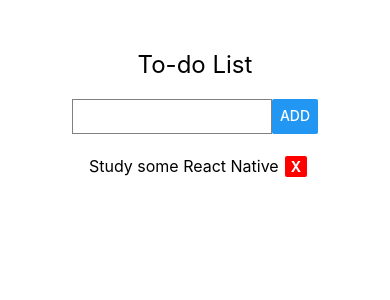
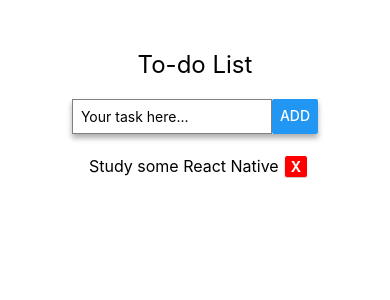
Before and after one commit to ericmadureira/react-native-example, a React Native app: screen / in a window 390 px wide. Shown: the top 300 px of the page. Built offline with nearby package versions, Linux system fonts and the light colour scheme.

Commit message:
feat: style and usability improvements
Adds shadows to buttons and a placeholder for the text input.

```diff
--- a/components/TodoItem.js
+++ b/components/TodoItem.js
@@ -20,6 +20,17 @@ const TodoItem = ({ removeTodo, todo }) => {
 
 export default TodoItem;
 
+const buttonShadow = {
+  elevation: 4,
+  shadowColor: "#000",
+  shadowOffset: {
+    width: 0,
+    height: 2,
+  },
+  shadowOpacity: 0.23,
+  shadowRadius: 2.62,
+};
+
 const styles = StyleSheet.create({
   container: {
     alignItems: 'center',
@@ -33,6 +44,7 @@ const styles = StyleSheet.create({
     borderRadius: 2,
     paddingHorizontal: 6,
     paddingVertical: 2,
+    ...buttonShadow,
   },
   removeButtonText: {
     color: '#fff',
--- a/components/TodoList.js
+++ b/components/TodoList.js
@@ -34,7 +34,7 @@ const TodoList = () => {
   return (
     <View style={styles.container}>
       <View style={styles.addTodoContainer}>
-        <TextInput onChangeText={handleInputChange} style={styles.addTodoInput} />
+        <TextInput onChangeText={handleInputChange} placeholder='Your task here...' style={styles.addTodoInput} />
         <Button onPress={addTodo} style={styles.addTodoButton} title='Add' />
       </View>
       {list}
@@ -43,6 +43,17 @@ const TodoList = () => {
 };
 
 export default TodoList;
+
+const inputShadow = {
+  elevation: 9,
+  shadowColor: '#000',
+  shadowOffset: {
+    width: 0,
+    height: 4,
+  },
+  shadowOpacity: 0.32,
+  shadowRadius: 5.46,
+}
 
 const styles = StyleSheet.create({
   container: {
@@ -54,6 +65,7 @@ const styles = StyleSheet.create({
   },
   addTodoContainer: {
     flexDirection: 'row',
+    ...inputShadow,
   },
   addTodoInput: {
     borderColor: 'gray',
```
